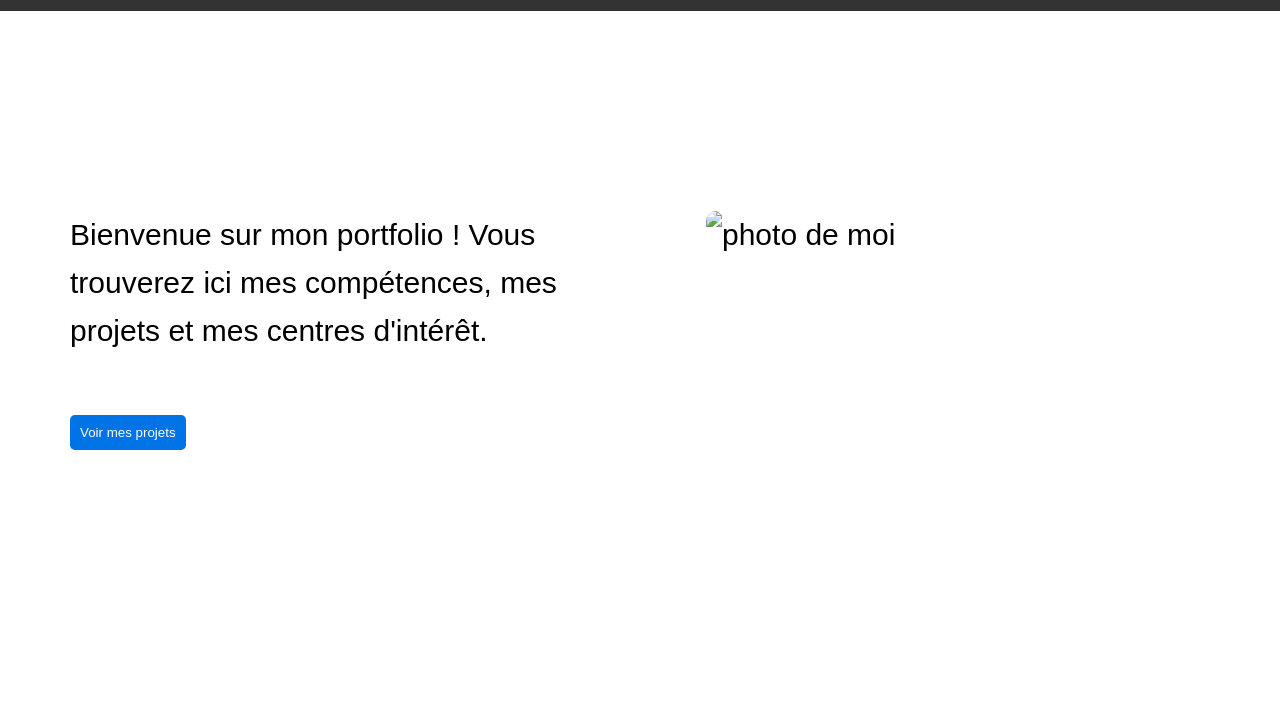
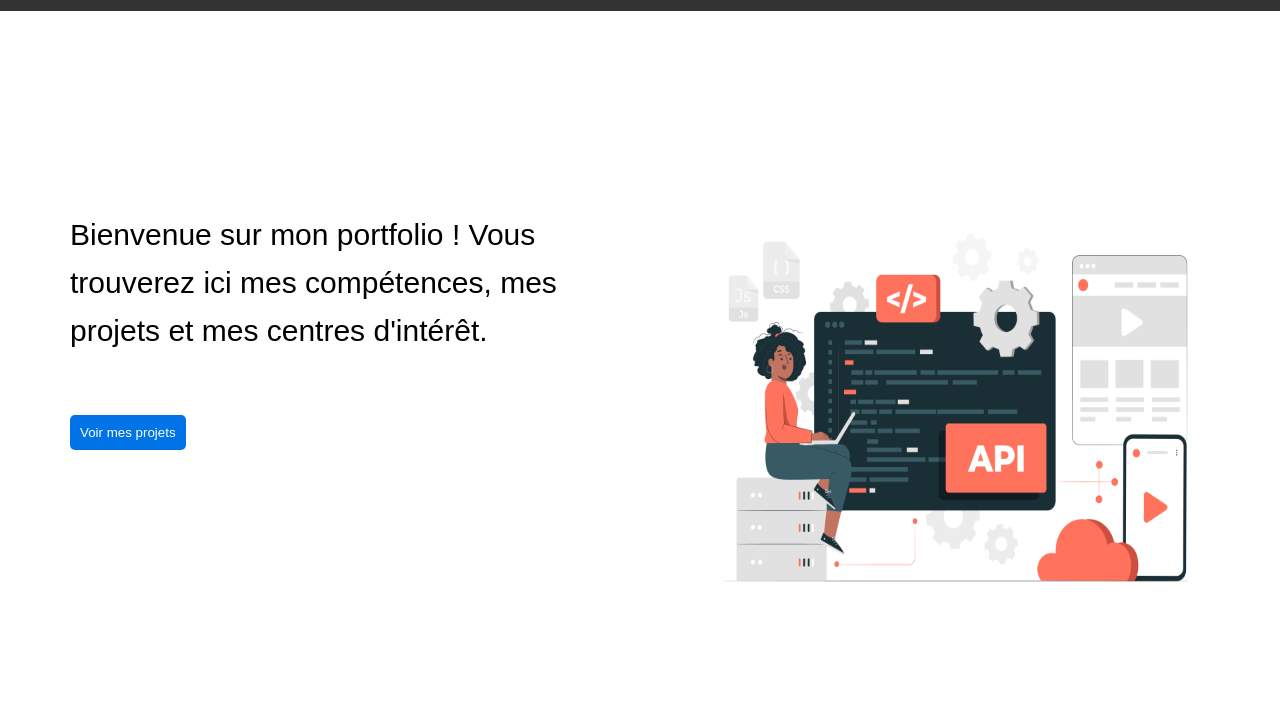
Before and after one commit to Michelle-HATO/Projet-Final-D-Clic, a plain HTML site: page index.html in a window 1280 px wide. Shown: the part 89-800 px from the top of the page. Drawn offline with Linux system fonts and the light colour scheme; files whose address does not match are found by name.

Commit message:
Update index.html
retire le chemin

```diff
--- a/index.html
+++ b/index.html
@@ -46,7 +46,7 @@
 
 
         <div class="image">
-            <img src="assets/7122676.jpg" alt=" photo de moi" srcset="">
+            <img src="7122676.jpg" alt=" photo de moi" srcset="">
         </div>
 
 
```
